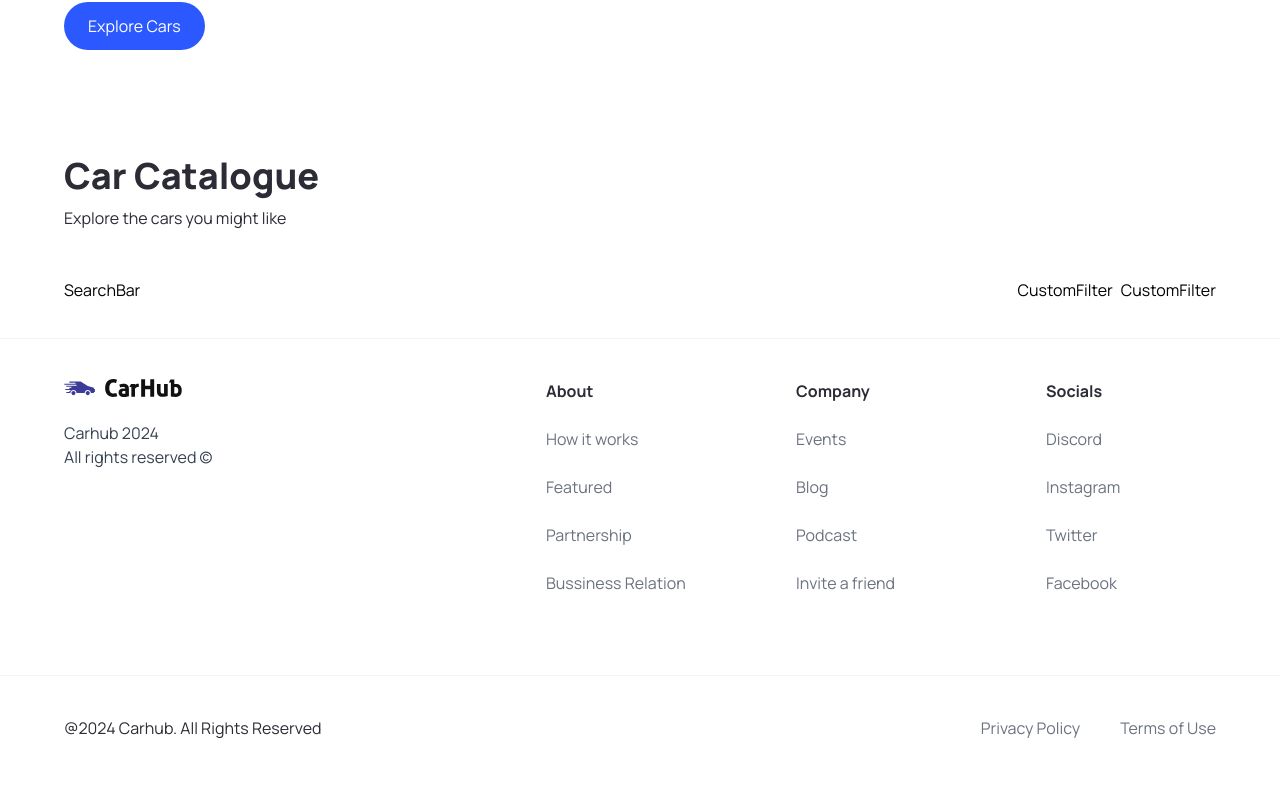
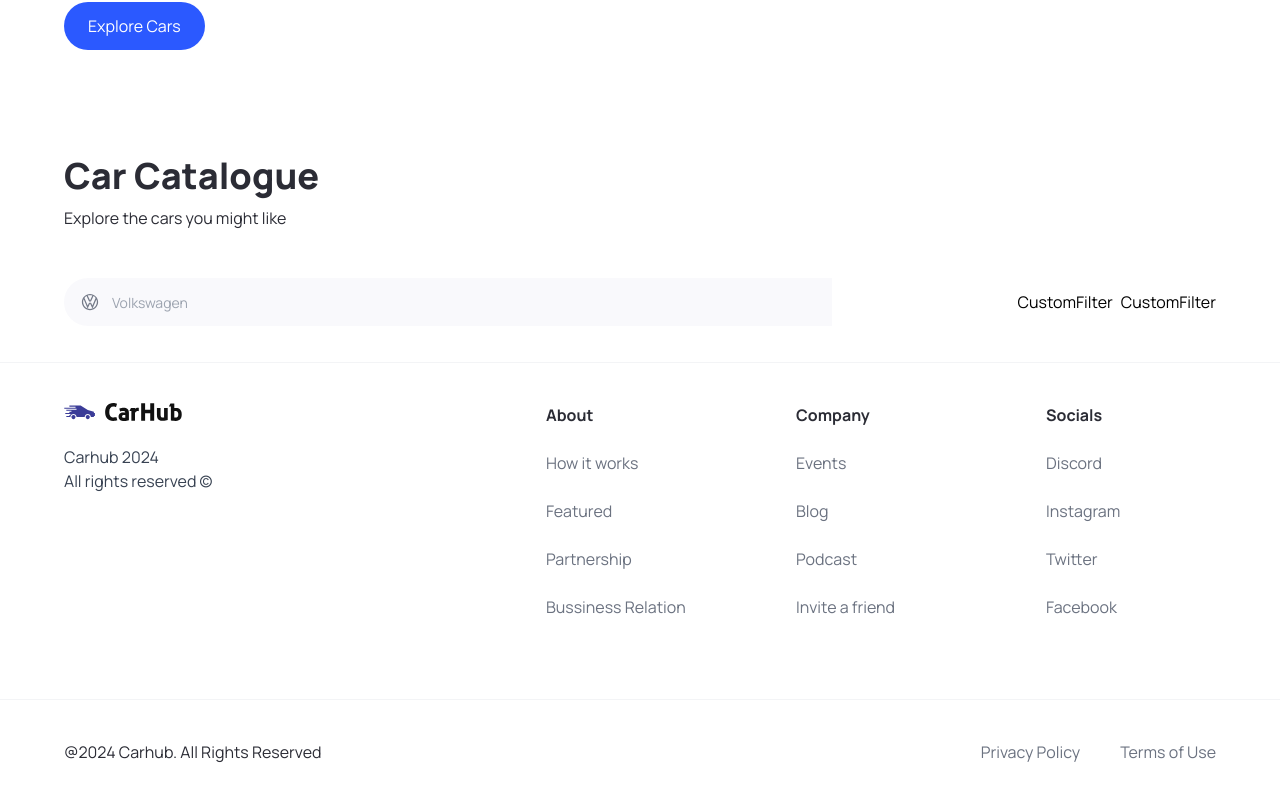
Before and after one commit to SametAydinhan/car-showcase, a Next.js app: page / in a window 1280 px wide. Shown: the part 708-1508 px from the top of the page. Built offline with nearby package versions, Linux system fonts and the light colour scheme.

Commit message:
feat(searchbar): create searchbar

```diff
--- a/components/SearchBar.tsx
+++ b/components/SearchBar.tsx
@@ -1,9 +1,20 @@
-import React from 'react'
+"use client";
+import { useState } from "react";
+import { SearchManufacturer } from ".";
 
 const SearchBar = () => {
+  const handleSearch = () => {};
+  const [manufacturer, setManufacturer] = useState("");
   return (
-    <div>SearchBar</div>
-  )
-}
+    <form className='searchbar' onSubmit={handleSearch}>
+      <div className='searchbar__item'>
+        <SearchManufacturer
+            manufacturer={manufacturer}
+            setManufacturer={setManufacturer}
+        />
+      </div>
+    </form>
+  );
+};
 
-export default SearchBar
+export default SearchBar;
--- /dev/null
+++ b/components/SearchManufacturer.tsx
@@ -0,0 +1,89 @@
+"use client";
+import { useState, Fragment } from "react";
+import { SearchMenufacturerProps } from "@/types";
+import { Combobox, Transition } from "@headlessui/react";
+import Image from "next/image";
+import { manufacturers } from "@/constants";
+
+const SearchManufacturer = ({
+  manufacturer,
+  setManufacturer,
+}: SearchMenufacturerProps) => {
+  const [query, setQuery] = useState("");
+
+  const filteredManufacturers =
+    query === ""
+      ? manufacturers
+      : manufacturers.filter((item) =>
+          item
+            .toLowerCase()
+            .replace(/\s+/g, "")
+            .includes(query.toLowerCase().replace(/\s+/g, ""))
+        );
+
+  return (
+    <div className='search-manufacturer'>
+      <Combobox value={manufacturer} onChange={setManufacturer}>
+        <div className='relative w-full'>
+          <Combobox.Button className='absolute top-[14px]'>
+            <Image
+              src='/car-logo.svg'
+              width={20}
+              height={20}
+              className='ml-4'
+              alt='Car Logo'
+            />
+          </Combobox.Button>
+          <Combobox.Input
+            className='search-manufacturer__input'
+            placeholder='Volkswagen'
+            displayValue={(manufacturer: string) => manufacturer}
+            onChange={(e) => setQuery(e.target.value)}
+          />
+          <Transition
+            as={Fragment}
+            leave='transition ease-in duration-100'
+            leaveFrom='opacity-100'
+            leaveTo='opacity-0'
+            afterLeave={() => setQuery("")}
+          >
+            <Combobox.Options>
+              {filteredManufacturers.map((item) => (
+                <Combobox.Option
+                  key={item}
+                  className={({ active }) =>
+                    `relative search-manufacturer__option ${
+                      active ? "bg-primary-blue text-white" : "text-gray-900"
+                    }`
+                  }
+                  value={item}
+                >
+                  {({ selected, active }) => (
+                    <>
+                      <span
+                        className={`block truncate ${
+                          selected ? "font-medium" : "font-normal"
+                        }`}
+                      >
+                        {item}
+                      </span>
+                      {selected ? (
+                        <span
+                          className={`absolute inset-y-0 left-0 flex items-center pl-3 ${
+                            active ? "text-white" : "text-teal-600"
+                          }`}
+                        ></span>
+                      ) : null}
+                    </>
+                  )}
+                </Combobox.Option>
+              ))}
+            </Combobox.Options>
+          </Transition>
+        </div>
+      </Combobox>
+    </div>
+  );
+};
+
+export default SearchManufacturer;
--- a/components/index.ts
+++ b/components/index.ts
@@ -4,5 +4,14 @@
 import Footer from "./Footer";
 import SearchBar from "./SearchBar";
 import CustomFilter from "./CustomFilter";
+import SearchManufacturer from "./SearchManufacturer";
 
-export { Hero, CustomButton, Navbar, Footer,SearchBar,CustomFilter };
+export {
+  Hero,
+  CustomButton,
+  Navbar,
+  Footer,
+  SearchBar,
+  CustomFilter,
+  SearchManufacturer,
+};
--- a/types/index.ts
+++ b/types/index.ts
@@ -10,3 +10,8 @@
 export interface CustomFilterProps {
   title: string;
 }
+
+export interface SearchMenufacturerProps {
+  manufacturer: string;
+  setManufacturer: (manufacturer: string) => void;
+}
```
Also changed, not shown: package.json (+5 -4 lines), 1 other file (tests, documents, lock files or other folders).
